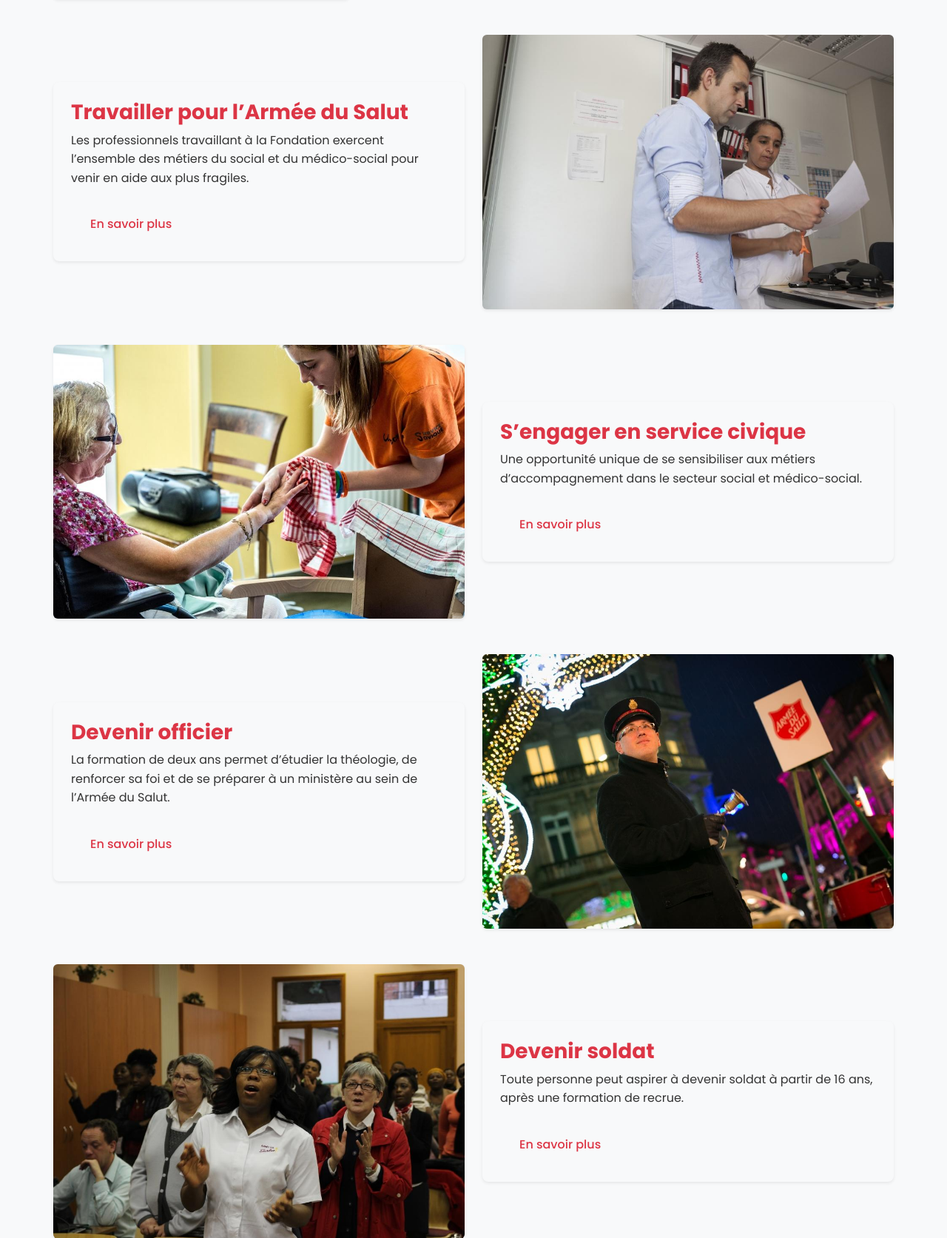
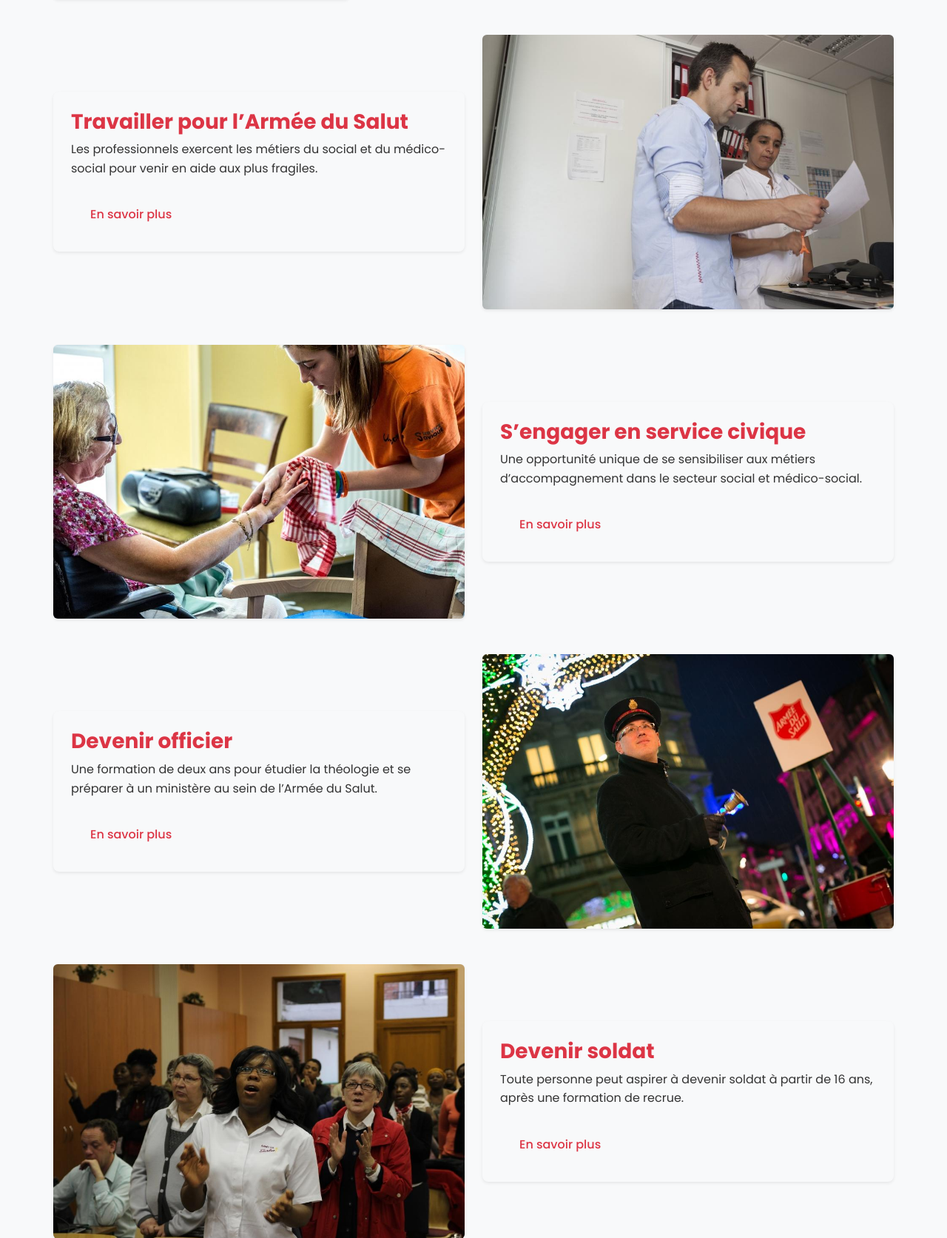
Before and after one commit to ribeiro-angela/SAE-3, a PHP site: page /pages/rejoindre.php in a window 1280 px wide. Shown: the part 1350-3023 px from the top of the page at 74% size. Run offline with PHP 8.4, Linux system fonts and the light colour scheme.

Commit message:
rejoindre.php amélioré

```diff
--- a/assets/css/style.css
+++ b/assets/css/style.css
@@ -1981,3 +1981,32 @@
     font-size: 35px;
     border-bottom: 3px solid var(--accent-red);
 }
+
+/* === PAGE REJOINDRE === */
+
+.fade-section {
+    opacity: 0;
+    transform: translateY(40px);
+    transition: all 0.8s ease;
+}
+.fade-section.visible {
+    opacity: 1;
+    transform: translateY(0);
+}
+
+.details {
+    display: none;
+    transition: all 0.3s ease-in-out;
+}
+.details.show {
+    display: block;
+}
+
+.text-shadow {
+    text-shadow: 0 2px 6px rgba(0,0,0,0.5);
+}
+
+.bg-light.rounded-3:hover {
+    transform: translateY(-3px);
+    transition: transform 0.3s ease;
+}
--- a/pages/rejoindre.php
+++ b/pages/rejoindre.php
@@ -1,13 +1,10 @@
-<?php
-include_once '../components/header.php'
-?>
+<?php include_once '../components/header.php'; ?>
 
 <main class="container-fluid px-0">
 
     <!-- Bandeau principal -->
     <section class="position-relative text-center text-white">
-        <img src="../assets/image/rejoindre-header.jpg" alt="Rejoindre l’Armée du Salut" class="img-fluid w-100"
-             style="object-fit: cover; height: 350px;">
+        <img src="../assets/image/rejoindre-header.jpg" alt="Rejoindre l’Armée du Salut" class="img-fluid w-100" style="object-fit: cover; height: 350px;">
         <div class="position-absolute top-50 start-50 translate-middle">
             <h1 class="fw-bold display-5 text-shadow">Nous rejoindre</h1>
             <p class="fs-5">Rejoindre l’Armée du Salut, c’est s’engager au service de la société.</p>
@@ -15,7 +12,7 @@
     </section>
 
     <!-- Introduction -->
-    <section class="text-center my-5 px-3">
+    <section class="text-center my-5 px-3 fade-section">
         <h2 class="fw-bold mb-3 text-danger">Nous rejoindre</h2>
         <p class="mx-auto" style="max-width: 700px;">
             Il existe différentes formes d'engagement pour <strong>aider</strong> et <strong>accompagner</strong> les personnes isolées, en détresse, précaires, dépendantes ou fragilisées.
@@ -26,11 +23,11 @@
     </section>
 
     <!-- Onglets -->
-    <section class="text-center bg-light py-3 border-top border-bottom">
+    <section class="text-center bg-light py-3 border-top border-bottom fade-section">
         <div class="d-flex flex-wrap justify-content-center gap-3">
             <a href="#benevole" class="text-decoration-none text-dark fw-semibold">Bénévole ?</a>
+            <a href="#service-civique" class="text-decoration-none text-dark fw-semibold">En service civique ?</a>
             <a href="#salarie" class="text-decoration-none text-dark fw-semibold">Salarié ?</a>
-            <a href="#service-civique" class="text-decoration-none text-dark fw-semibold">En service civique ?</a>
             <a href="#officier" class="text-decoration-none text-dark fw-semibold">Officier ?</a>
             <a href="#soldat" class="text-decoration-none text-dark fw-semibold">Soldat ?</a>
         </div>
@@ -40,35 +37,45 @@
     <section class="container my-5">
 
         <!-- Devenir bénévole -->
-        <div id="benevole" class="row align-items-center mb-5">
+        <div id="benevole" class="row align-items-center mb-5 fade-section">
             <div class="col-md-6">
                 <img src="../assets/image/benevole.jpg" class="img-fluid rounded shadow-sm" alt="Bénévole">
             </div>
             <div class="col-md-6">
                 <div class="p-4 bg-light rounded-3 shadow-sm">
                     <h3 class="text-danger fw-bold">Devenir bénévole</h3>
-                    <p>Aux côtés des professionnels, les bénévoles sont une <strong>force au service des personnes en situation de fragilité sociale</strong>, reconnue parmi les valeurs de l’Armée du Salut et dans le projet de la Fondation.</p>
-                    <a href="#" class="btn btn-outline-danger mt-2">En savoir plus</a>
+                    <p>Aux côtés des professionnels, les bénévoles sont une <strong>force au service des personnes en situation de fragilité sociale</strong>.</p>
+                    <button class="btn btn-outline-danger mt-2 toggle-details" data-target="#details-benevole">En savoir plus</button>
+
+                    <div id="details-benevole" class="details collapse mt-3">
+                        <p>Vous pourrez participer à des actions de terrain, soutenir les équipes sociales, organiser des collectes et agir auprès des plus fragiles selon vos compétences.</p>
+                        <a href="#" class="btn btn-danger">Je suis intéressé</a>
+                    </div>
                 </div>
             </div>
         </div>
 
         <!-- Travailler pour l’Armée du Salut -->
-        <div id="salarie" class="row align-items-center flex-md-row-reverse mb-5">
+        <div id="salarie" class="row align-items-center flex-md-row-reverse mb-5 fade-section">
             <div class="col-md-6">
                 <img src="../assets/image/salarie.jpg" class="img-fluid rounded shadow-sm" alt="Salarié">
             </div>
             <div class="col-md-6">
                 <div class="p-4 bg-light rounded-3 shadow-sm">
                     <h3 class="text-danger fw-bold">Travailler pour l’Armée du Salut</h3>
-                    <p>Les professionnels travaillant à la Fondation exercent l’ensemble des métiers du social et du médico-social pour venir en aide aux plus fragiles.</p>
-                    <a href="#" class="btn btn-outline-danger mt-2">En savoir plus</a>
+                    <p>Les professionnels exercent les métiers du social et du médico-social pour venir en aide aux plus fragiles.</p>
+                    <button class="btn btn-outline-danger mt-2 toggle-details" data-target="#details-salarie">En savoir plus</button>
+
+                    <div id="details-salarie" class="details collapse mt-3">
+                        <p>Des postes variés dans l'accompagnement social, la santé, la gestion ou la communication sont proposés selon les profils et les régions.</p>
+                        <a href="#" class="btn btn-danger">Je suis intéressé</a>
+                    </div>
                 </div>
             </div>
         </div>
 
         <!-- Service civique -->
-        <div id="service-civique" class="row align-items-center mb-5">
+        <div id="service-civique" class="row align-items-center mb-5 fade-section">
             <div class="col-md-6">
                 <img src="../assets/image/service-civique.jpg" class="img-fluid rounded shadow-sm" alt="Service civique">
             </div>
@@ -76,27 +83,37 @@
                 <div class="p-4 bg-light rounded-3 shadow-sm">
                     <h3 class="text-danger fw-bold">S’engager en service civique</h3>
                     <p>Une opportunité unique de se sensibiliser aux métiers d’accompagnement dans le secteur social et médico-social.</p>
-                    <a href="#" class="btn btn-outline-danger mt-2">En savoir plus</a>
+                    <button class="btn btn-outline-danger mt-2 toggle-details" data-target="#details-service-civique">En savoir plus</button>
+
+                    <div id="details-service-civique" class="details collapse mt-3">
+                        <p>Les volontaires découvrent les réalités du terrain tout en bénéficiant d’une expérience humaine enrichissante.</p>
+                        <a href="#" class="btn btn-danger">Je suis intéressé</a>
+                    </div>
                 </div>
             </div>
         </div>
 
         <!-- Officier -->
-        <div id="officier" class="row align-items-center flex-md-row-reverse mb-5">
+        <div id="officier" class="row align-items-center flex-md-row-reverse mb-5 fade-section">
             <div class="col-md-6">
                 <img src="../assets/image/officier.jpg" class="img-fluid rounded shadow-sm" alt="Officier">
             </div>
             <div class="col-md-6">
                 <div class="p-4 bg-light rounded-3 shadow-sm">
                     <h3 class="text-danger fw-bold">Devenir officier</h3>
-                    <p>La formation de deux ans permet d’étudier la théologie, de renforcer sa foi et de se préparer à un ministère au sein de l’Armée du Salut.</p>
-                    <a href="#" class="btn btn-outline-danger mt-2">En savoir plus</a>
+                    <p>Une formation de deux ans pour étudier la théologie et se préparer à un ministère au sein de l’Armée du Salut.</p>
+                    <button class="btn btn-outline-danger mt-2 toggle-details" data-target="#details-officier">En savoir plus</button>
+
+                    <div id="details-officier" class="details collapse mt-3">
+                        <p>Les officiers accompagnent spirituellement et matériellement ceux dans le besoin, dans un engagement durable.</p>
+                        <a href="#" class="btn btn-danger">Je suis intéressé</a>
+                    </div>
                 </div>
             </div>
         </div>
 
         <!-- Soldat -->
-        <div id="soldat" class="row align-items-center mb-5">
+        <div id="soldat" class="row align-items-center mb-5 fade-section">
             <div class="col-md-6">
                 <img src="../assets/image/soldat.jpg" class="img-fluid rounded shadow-sm" alt="Soldat">
             </div>
@@ -104,23 +121,46 @@
                 <div class="p-4 bg-light rounded-3 shadow-sm">
                     <h3 class="text-danger fw-bold">Devenir soldat</h3>
                     <p>Toute personne peut aspirer à devenir soldat à partir de 16 ans, après une formation de recrue.</p>
-                    <a href="#" class="btn btn-outline-danger mt-2">En savoir plus</a>
+                    <button class="btn btn-outline-danger mt-2 toggle-details" data-target="#details-soldat">En savoir plus</button>
+
+                    <div id="details-soldat" class="details collapse mt-3">
+                        <p>Devenir soldat, c’est vivre pleinement les valeurs de l’Armée du Salut et y contribuer activement.</p>
+                        <a href="#" class="btn btn-danger">Je suis intéressé</a>
+                    </div>
                 </div>
             </div>
         </div>
     </section>
 
     <!-- Section contact -->
-    <section class="text-center py-5 bg-danger text-white">
+    <section class="text-center py-5 bg-danger text-white fade-section">
         <h2 class="fw-bold mb-3">Prêt à nous rejoindre ?</h2>
         <div class="d-flex flex-wrap justify-content-center gap-3">
             <a href="#" class="btn btn-light fw-semibold px-4">Nous contacter</a>
-            <a href="don.php" class="btn btn-outline-light fw-semibold px-4">Faire un don</a>
+            <a href="#" class="btn btn-outline-light fw-semibold px-4">Faire un don</a>
         </div>
     </section>
 
 </main>
 
-<?php
-include_once '../components/footer.php'
-?>
+<script>
+    // Dépliement dynamique
+    document.querySelectorAll('.toggle-details').forEach(button => {
+        button.addEventListener('click', () => {
+            const target = document.querySelector(button.dataset.target);
+            target.classList.toggle('show');
+            button.textContent = target.classList.contains('show') ? 'Réduire' : 'En savoir plus';
+        });
+    });
+
+    // Animation fade-in au scroll
+    const observer = new IntersectionObserver(entries => {
+        entries.forEach(entry => {
+            if (entry.isIntersecting) entry.target.classList.add('visible');
+        });
+    }, { threshold: 0.2 });
+
+    document.querySelectorAll('.fade-section').forEach(el => observer.observe(el));
+</script>
+
+<?php include_once '../components/footer.php'; ?>
```
